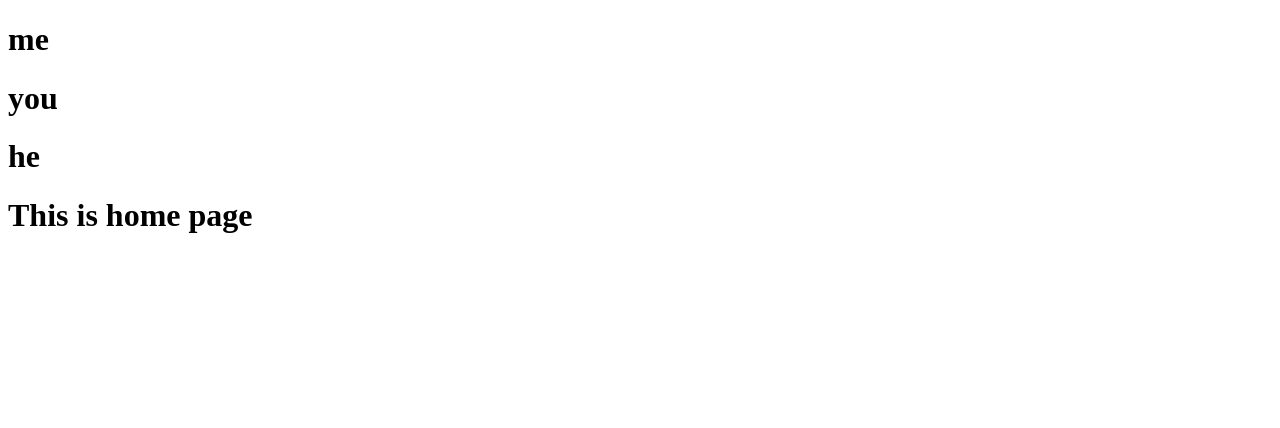
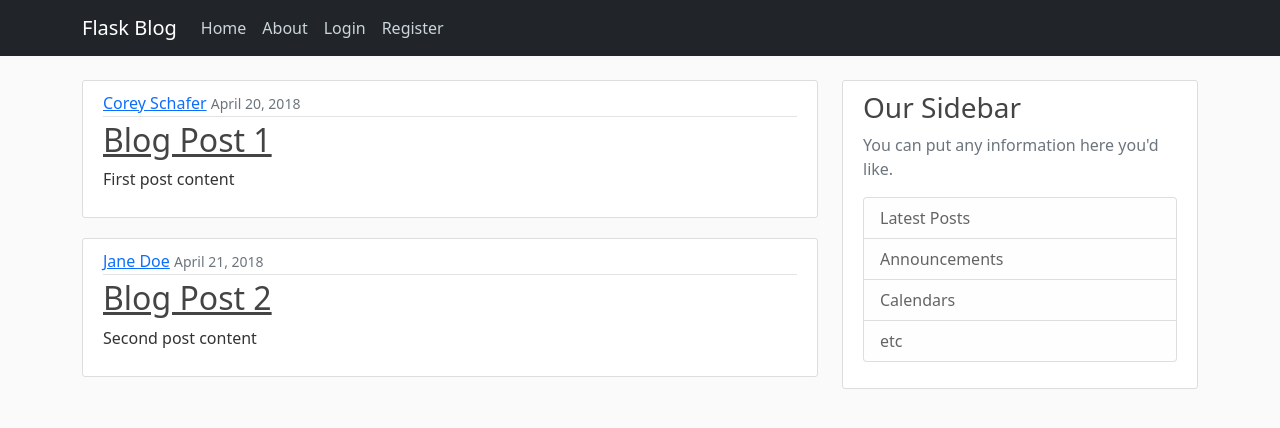
Before and after one commit to Meti-Adane/Flask_tutorial, a Flask app: page / in a window 1280 px wide. Shown: the top 428 px of the page. Run offline with Flask 2, Linux system fonts and the light colour scheme.

Commit message:
Working static files and templates

```diff
--- a/flask_blog.py
+++ b/flask_blog.py
@@ -1,26 +1,26 @@
-from flask import Flask, render_template
+from flask import Flask, render_template, url_for
 
 app = Flask(__name__)
 
-posts =[
+posts = [
     {
-    'title':'me',
-    'date':90
+        'author': 'Corey Schafer',
+        'title': 'Blog Post 1',
+        'content': 'First post content',
+        'date_posted': 'April 20, 2018'
     },
     {
-    'title':'you',
-    'date':10
-    },
-    {
-    'title':'he',
-    'date':20
+        'author': 'Jane Doe',
+        'title': 'Blog Post 2',
+        'content': 'Second post content',
+        'date_posted': 'April 21, 2018'
     }
 ]
 
 
 @app.route("/")
 def hello():
-    return render_template('home.html', tit="Meti",posts=posts)
+    return render_template('home.html', title="Meti",posts=posts)
 @app.route("/about")
 def m():
     return render_template('about.html')
--- /dev/null
+++ b/static/main.css
@@ -0,0 +1,80 @@
+body {
+    background: #fafafa;
+    color: #333333;
+    margin-top: 5rem;
+  }
+
+  h1, h2, h3, h4, h5, h6 {
+    color: #444444;
+  }
+
+  .bg-steel {
+    background-color: #5f788a;
+  }
+
+  .site-header .navbar-nav .nav-link {
+    color: #cbd5db;
+  }
+
+  .site-header .navbar-nav .nav-link:hover {
+    color: #ffffff;
+  }
+
+  .site-header .navbar-nav .nav-link.active {
+    font-weight: 500;
+  }
+
+  .content-section {
+    background: #ffffff;
+    padding: 10px 20px;
+    border: 1px solid #dddddd;
+    border-radius: 3px;
+    margin-bottom: 20px;
+  }
+
+  .article-title {
+    color: #444444;
+  }
+
+  a.article-title:hover {
+    color: #428bca;
+    text-decoration: none;
+  }
+
+  .article-content {
+    white-space: pre-line;
+  }
+
+  .article-img {
+    height: 65px;
+    width: 65px;
+    margin-right: 16px;
+  }
+
+  .article-metadata {
+    padding-bottom: 1px;
+    margin-bottom: 4px;
+    border-bottom: 1px solid #e3e3e3
+  }
+
+  .article-metadata a:hover {
+    color: #333;
+    text-decoration: none;
+  }
+
+  .article-svg {
+    width: 25px;
+    height: 25px;
+    vertical-align: middle;
+  }
+
+  .account-img {
+    height: 125px;
+    width: 125px;
+    margin-right: 20px;
+    margin-bottom: 16px;
+  }
+
+  .account-heading {
+    font-size: 2.5rem;
+  }
--- a/templates/home.html
+++ b/templates/home.html
@@ -1,20 +1,20 @@
-<!DOCTYPE html>
-<html lang="en">
-<head>
-    <meta charset="UTF-8">
-    <meta name="viewport" content="width=device-width, initial-scale=1.0">
-    {%if tit %}
-        <title>flask-blog{{tit}}</title>
-    {%else %}
+{% extends 'layout.html' %}
 
-        <title>Flask Blog</title>
-    {% endif %}
-</head>
-<body>
 
+
+{%block content%}
     {%for post in posts%}
-        <h1>{{post.title}}</h1>
+        <article class="media content-section">
+  <div class="media-body">
+    <div class="article-metadata">
+      <a class="mr-2" href="#">{{ post.author }}</a>
+      <small class="text-muted">{{ post.date_posted }}</small>
+    </div>
+    <h2><a class="article-title" href="#">{{ post.title }}</a></h2>
+    <p class="article-content">{{ post.content }}</p>
+  </div>
+</article>
     {%endfor%}
-    <h1>This is home page</h1>
-</body>
-</html>
+
+
+{%endblock content%}
--- /dev/null
+++ b/templates/layout.html
@@ -0,0 +1,71 @@
+<!DOCTYPE html>
+<html lang="en">
+<head>
+    <meta charset="UTF-8">
+    <meta name="viewport" content="width=device-width, initial-scale=1.0">
+
+    <!-- Bootstrap CSS -->
+    <link href="https://cdn.jsdelivr.net/npm/bootstrap@5.0.0-beta3/dist/css/bootstrap.min.css" rel="stylesheet" integrity="sha384-eOJMYsd53ii+scO/bJGFsiCZc+5NDVN2yr8+0RDqr0Ql0h+rP48ckxlpbzKgwra6" crossorigin="anonymous">
+
+    <link rel="stylesheet" type="text/css" href="{{url_for ('static', filename='main.css')}}">
+    {%if titile%}
+        <title>Flask Blog - {{titile}}</title>
+    {%else%}
+        <title>Flask Blog - </title>
+    {%endif%}
+
+</head>
+<body>
+    <header class="site-header">
+        <nav class="navbar navbar-expand-md navbar-dark fixed-top bg-dark">
+          <div class="container">
+            <a class="navbar-brand mr-4" href="/">Flask Blog</a>
+            <button class="navbar-toggler" type="button" data-toggle="collapse" data-target="#navbarToggle" aria-controls="navbarToggle" aria-expanded="false" aria-label="Toggle navigation">
+              <span class="navbar-toggler-icon"></span>
+            </button>
+            <div class="collapse navbar-collapse" id="navbarToggle">
+              <div class="navbar-nav mr-auto">
+                <a class="nav-item nav-link" href="/">Home</a>
+                <a class="nav-item nav-link" href="/about">About</a>
+              </div>
+              <!-- Navbar Right Side -->
+              <div class="navbar-nav">
+                <a class="nav-item nav-link" href="/login">Login</a>
+                <a class="nav-item nav-link" href="/register">Register</a>
+              </div>
+            </div>
+          </div>
+        </nav>
+      </header>
+
+      <main role="main" class="container">
+        <div class="row">
+          <div class="col-md-8">
+            {% block content %}{% endblock content%}
+          </div>
+          <div class="col-md-4">
+            <div class="content-section">
+              <h3>Our Sidebar</h3>
+              <p class='text-muted'>You can put any information here you'd like.
+                <ul class="list-group">
+                  <li class="list-group-item list-group-item-light">Latest Posts</li>
+                  <li class="list-group-item list-group-item-light">Announcements</li>
+                  <li class="list-group-item list-group-item-light">Calendars</li>
+                  <li class="list-group-item list-group-item-light">etc</li>
+                </ul>
+              </p>
+            </div>
+          </div>
+        </div>
+      </main>
+
+
+
+
+
+    <script src="https://cdn.jsdelivr.net/npm/@popperjs/core@2.9.1/dist/umd/popper.min.js" integrity="sha384-SR1sx49pcuLnqZUnnPwx6FCym0wLsk5JZuNx2bPPENzswTNFaQU1RDvt3wT4gWFG" crossorigin="anonymous"></script>
+<script src="https://cdn.jsdelivr.net/npm/bootstrap@5.0.0-beta3/dist/js/bootstrap.min.js" integrity="sha384-j0CNLUeiqtyaRmlzUHCPZ+Gy5fQu0dQ6eZ/xAww941Ai1SxSY+0EQqNXNE6DZiVc" crossorigin="anonymous"></script>
+
+
+</body>
+</html>
```
Also changed, not shown: templates/about.html (+1 -11 lines).
